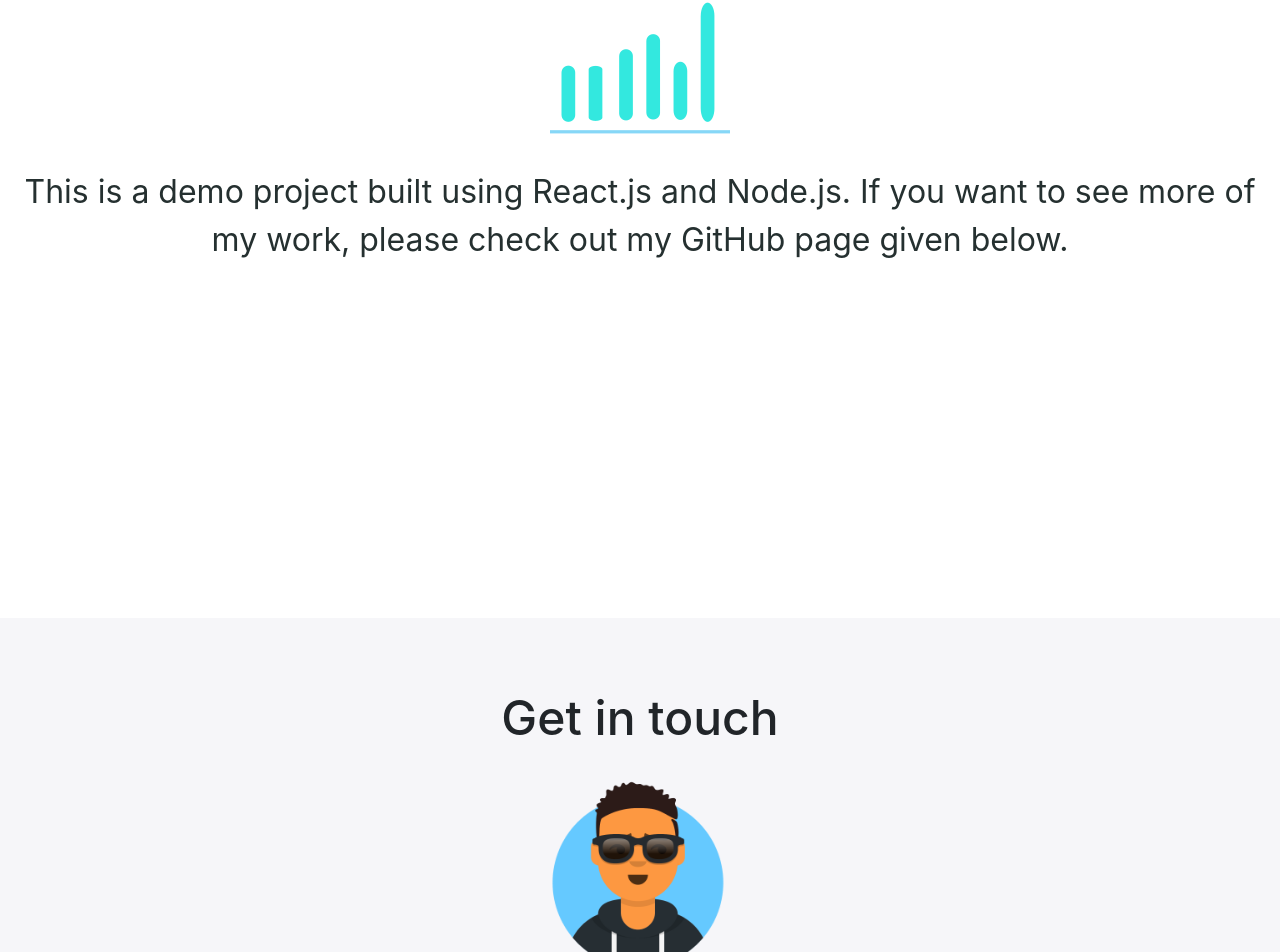
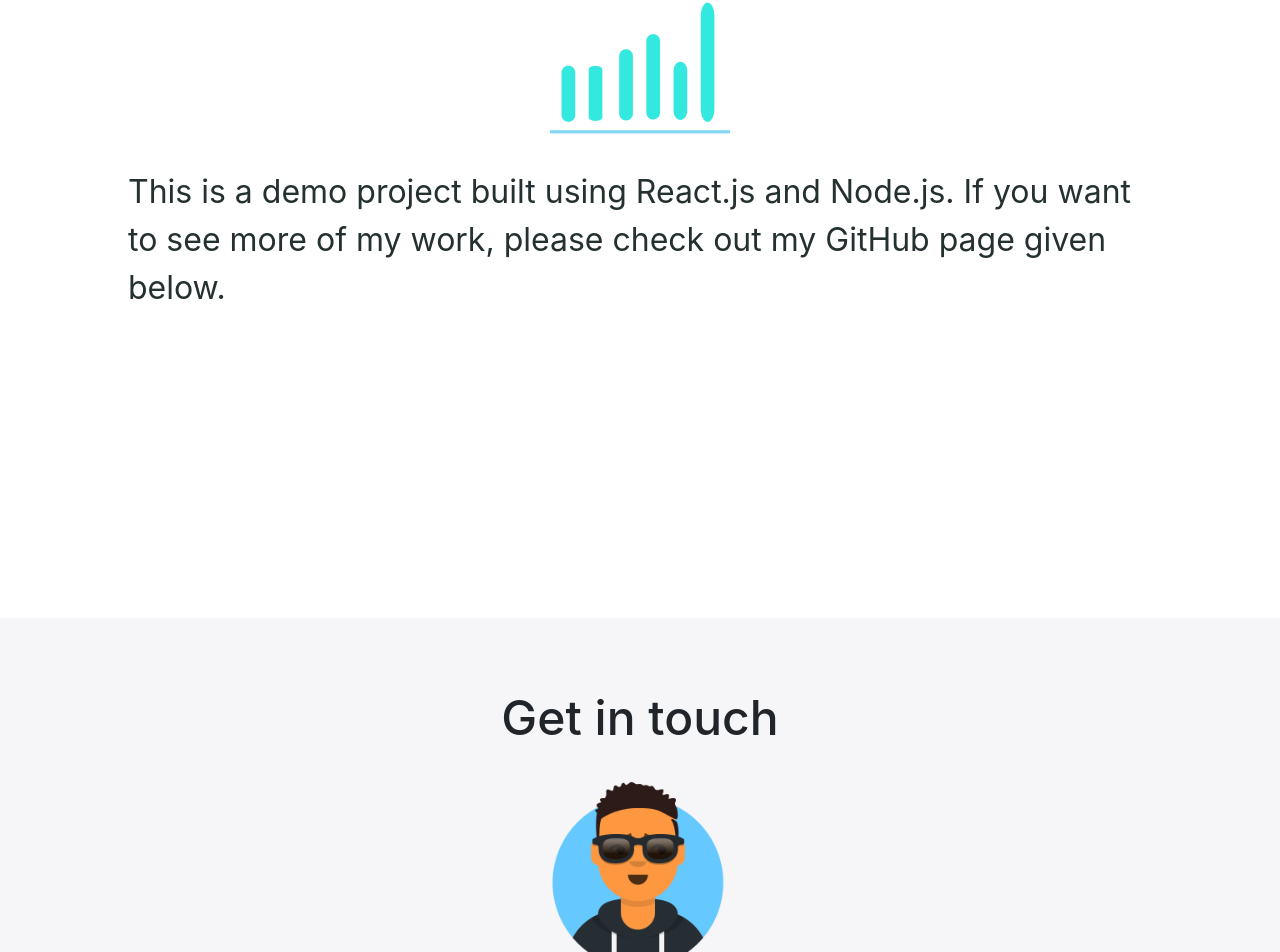
Before and after one commit to hnryzhng/shrink-my-link, a React (Create React App) app in the folder client/: page / in a window 1280 px wide. Shown: the part 982-1934 px from the top of the page. Built offline with nearby package versions, Linux system fonts and the light colour scheme.

Commit message:
changed width of project content info

```diff
--- a/client/src/App.js
+++ b/client/src/App.js
@@ -150,8 +150,8 @@ class ShrinkModule extends Component {
     if (url.trim().substr(0,8) === "https://") {
       return url
     } else {
-      console.log("url must have 'https://' in the beginning");
-      this.setState({ errorMessage: "url must have 'https://' in the beginning" }, () => { alert(this.state.errorMessage) })
+      console.log("please put in a working url that has 'https://' in the beginning");
+      this.setState({ errorMessage: "please put in a working url that has 'https://' in the beginning" }, () => { alert(this.state.errorMessage) })
       return false
     }
 
@@ -315,12 +315,12 @@ class ProjectInfo extends Component {
           <img className="d-flex justify-content-center" id="project-info-icon" src={ require('./static/icons/barchart.png')} alt="" />
 
 
-          <span id="project-info-content">
+          <div id="project-info-content">
             <p>
               This is a demo project built using React.js and Node.js.
               If you want to see more of my work, please check out my GitHub page given below.
             </p>
-          </span>
+          </div>
 
         </div>
       </section>
--- a/client/src/styles.css
+++ b/client/src/styles.css
@@ -82,7 +82,8 @@
 }
 
 #project-info-content {
-	text-align: center;
+	width: 80%;
+	margin: 0 auto;
 	font-size: 2em;
 	color: #253030;
 }
```
